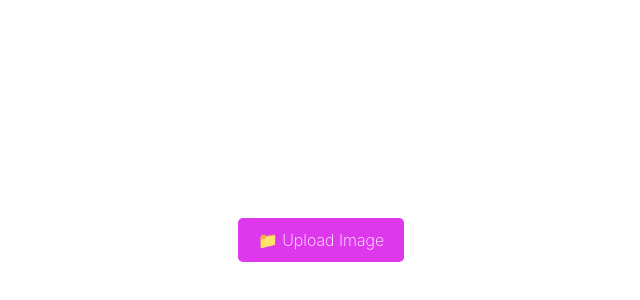
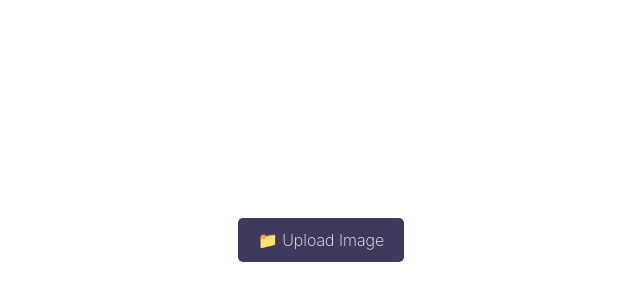
Before and after one commit to borjantona/opencv-image-dominant-colors, a React (Vite) app: page / in a window 1280 px wide. Shown: the part 170-470 px from the top of the page, without its empty margins (319-959 px from the left). Built offline with nearby package versions, Linux system fonts and the light colour scheme.

Commit message:
style: change button colors to improve contrast ratio

```diff
--- a/src/components/ImageProcessor/ImageProcessor.scss
+++ b/src/components/ImageProcessor/ImageProcessor.scss
@@ -63,7 +63,7 @@
     font-weight: 200;
     display: inline-block;
     padding: 10px 20px;
-    background-color: #dd38ec;
+    background-color: #3f395c;
     color: white;
     font-size: 16px;
     border-radius: 5px;
@@ -73,14 +73,14 @@
     transition: all 0.3s ease;
 
     &:hover {
-      background-color: #e91fc7;
+      background-color: #7063a8;
       transform: translateY(-2px);
-      box-shadow: 0 4px 12px rgba(221, 56, 236, 0.3);
+      box-shadow: 0 4px 12px rgba(147, 104, 226, 0.3);
     }
 
     &:active {
       transform: translateY(0);
-      box-shadow: 0 2px 6px rgba(221, 56, 236, 0.2);
+      box-shadow: 0 2px 6px rgba(147, 104, 226, 0.2);
     }
   }
 }
@@ -103,7 +103,7 @@
 
     &:focus {
       outline: none;
-      border-color: #dd38ec;
+      border-color: #3f395c;
       box-shadow: 0 0 0 3px rgba(221, 56, 236, 0.1);
     }
   }
```
